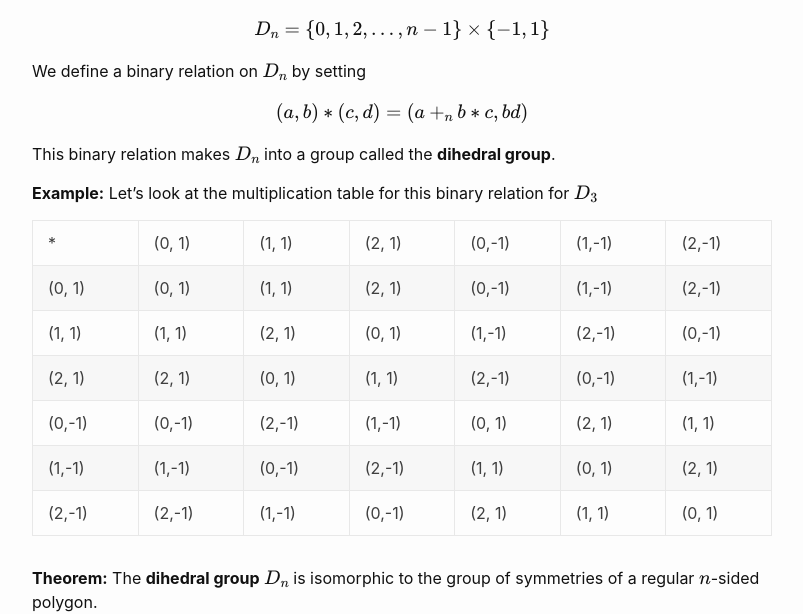
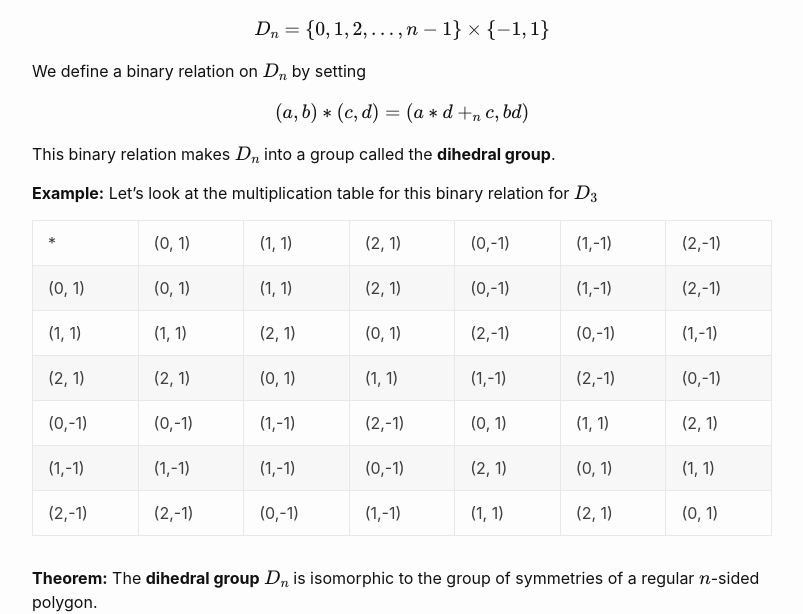
Before and after one commit to wcasper/math407spring2021, a Jekyll site: the page built from _topics/isomorphisms.md, in a window 1280 px wide and 900 px high, scrolled down 695 px. Shown: the part 157-771 px from the top of the window, without its empty margins (238-1041 px from the left). Built offline with Jekyll 4.4.1, drawn with Linux system fonts in a browser that asks for light colours.

Commit message:
fixed multiplication table

```diff
--- a/_topics/isomorphisms.md
+++ b/_topics/isomorphisms.md
@@ -31,7 +31,7 @@ $$D_n = \{0,1,2,\dots,n-1\}\times \{-1,1\}$$
 
 We define a binary relation on $$D_n$$ by setting
 
-$$(a,b)*(c,d) = (a +_n b*c, bd)$$
+$$(a,b)*(c,d) = (a*d +_n c, bd)$$
 
 This binary relation makes $$D_n$$ into a group called the **dihedral group**.
 
@@ -39,11 +39,11 @@ This binary relation makes $$D_n$$ into a group called the **dihedral group**.
 
 |    *   | (0, 1) | (1, 1) | (2, 1) | (0,-1) | (1,-1) | (2,-1) |
 | (0, 1) | (0, 1) | (1, 1) | (2, 1) | (0,-1) | (1,-1) | (2,-1) |
-| (1, 1) | (1, 1) | (2, 1) | (0, 1) | (1,-1) | (2,-1) | (0,-1) |
-| (2, 1) | (2, 1) | (0, 1) | (1, 1) | (2,-1) | (0,-1) | (1,-1) |
-| (0,-1) | (0,-1) | (2,-1) | (1,-1) | (0, 1) | (2, 1) | (1, 1) |
-| (1,-1) | (1,-1) | (0,-1) | (2,-1) | (1, 1) | (0, 1) | (2, 1) |
-| (2,-1) | (2,-1) | (1,-1) | (0,-1) | (2, 1) | (1, 1) | (0, 1) |
+| (1, 1) | (1, 1) | (2, 1) | (0, 1) | (2,-1) | (0,-1) | (1,-1) |
+| (2, 1) | (2, 1) | (0, 1) | (1, 1) | (1,-1) | (2,-1) | (0,-1) |
+| (0,-1) | (0,-1) | (1,-1) | (2,-1) | (0, 1) | (1, 1) | (2, 1) |
+| (1,-1) | (1,-1) | (1,-1) | (0,-1) | (2, 1) | (0, 1) | (1, 1) |
+| (2,-1) | (2,-1) | (0,-1) | (1,-1) | (1, 1) | (2, 1) | (0, 1) |
 
 **Theorem:** The **dihedral group** $$D_n$$ is isomorphic to the group of symmetries of a regular $$n$$-sided polygon.
 
```
